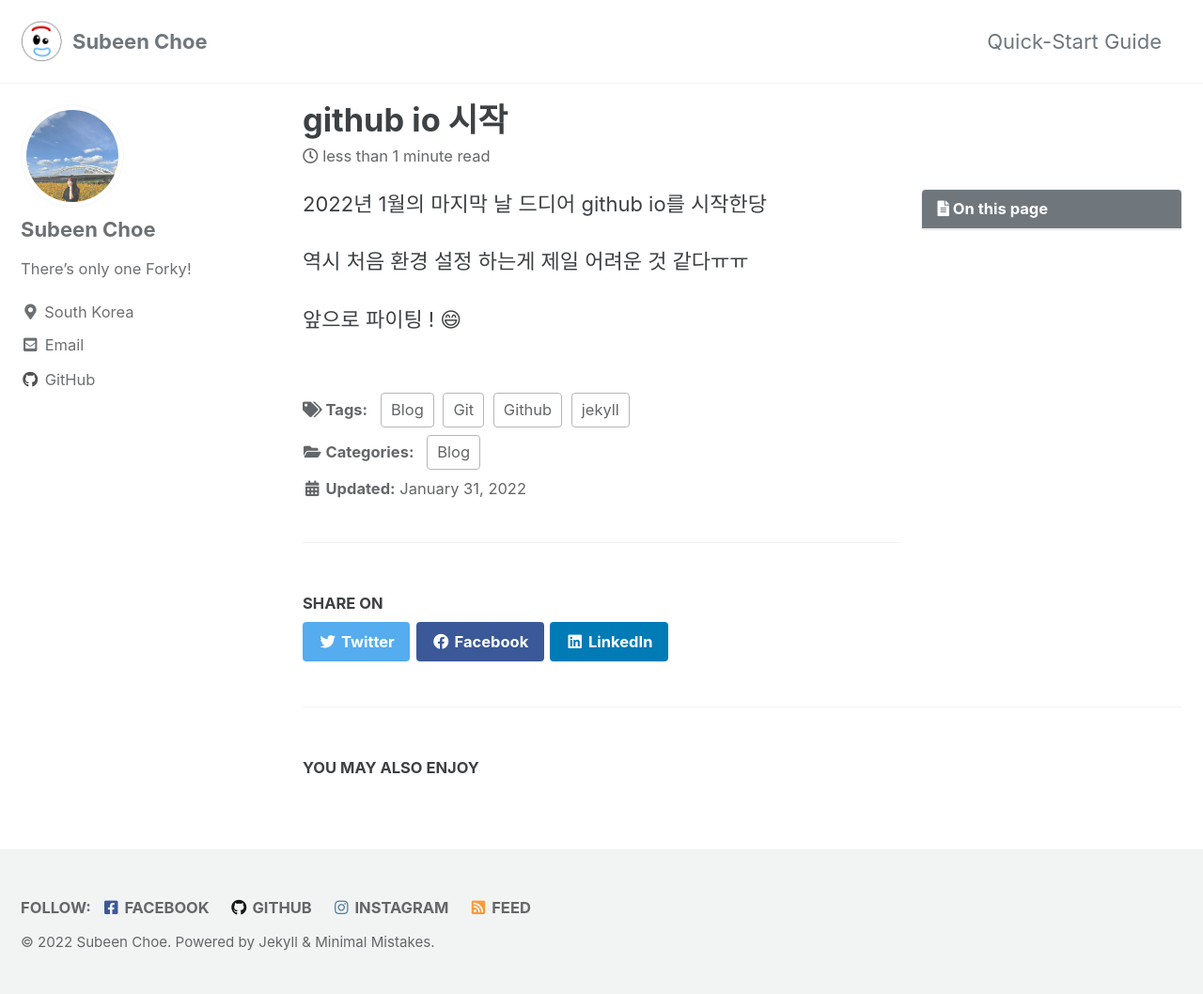
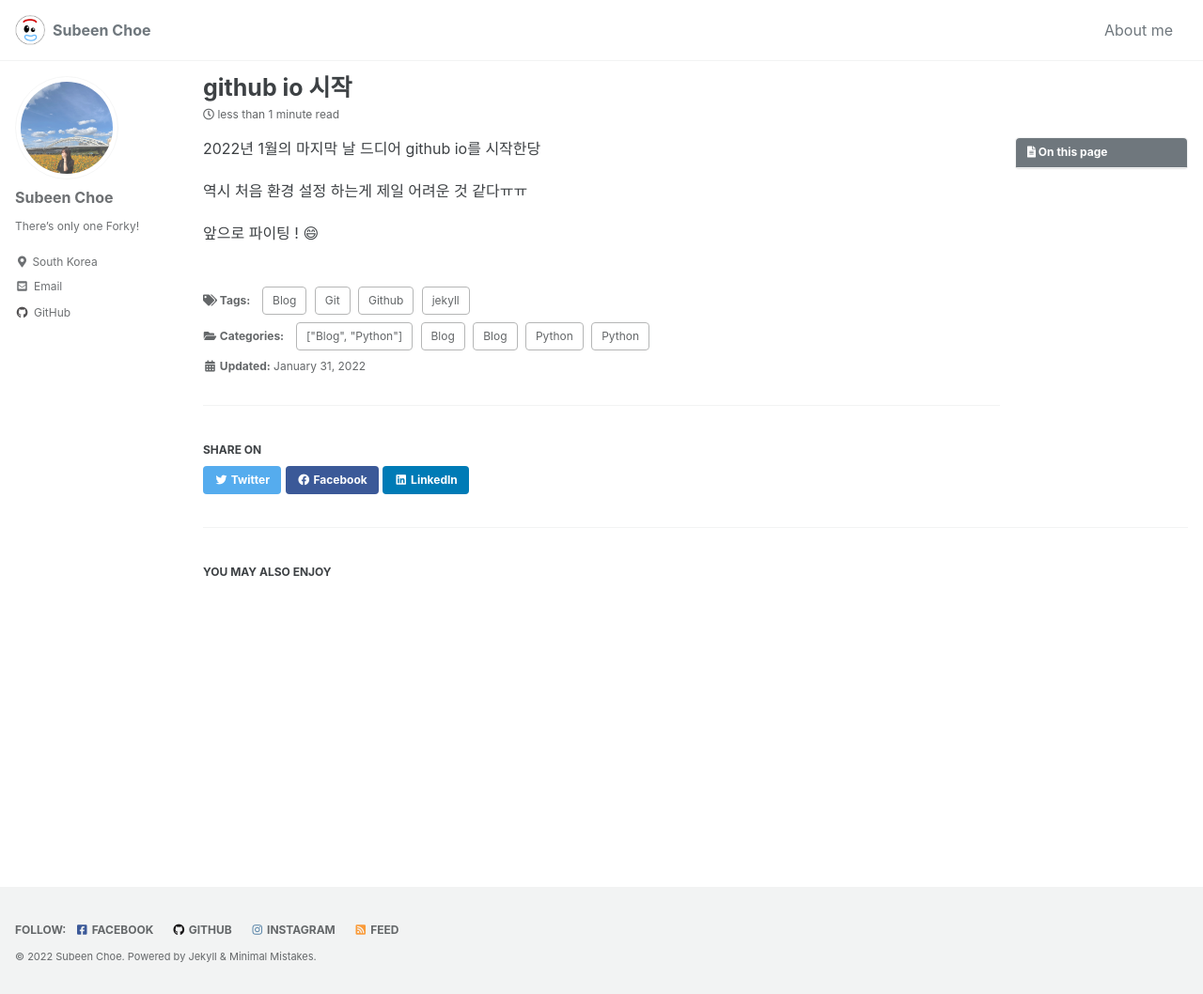
Before and after one commit to subeenz/subeenz.github.io, a Jekyll site: the page built from _posts/2022-01-30-1st-post.md, in a window 1280 px wide and 1058 px high. Shown: the whole window at 94% size. Built offline with Jekyll 4.4.1, drawn with Linux system fonts in a browser that asks for light colours; cached includes are drawn as plain includes; emoji names are drawn with the system emoji font.

Commit message:
Resizing page content

```diff
--- a/_data/navigation.yml
+++ b/_data/navigation.yml
@@ -1,7 +1,7 @@
 # main links
 main:
-  - title: "Quick-Start Guide"
-    url: https://mmistakes.github.io/minimal-mistakes/docs/quick-start-guide/
+  - title: "About me"
+    url:
   # - title: "About"
   #   url: https://mmistakes.github.io/minimal-mistakes/about/
   # - title: "Sample Posts"
--- a/_posts/2022-01-30-1st-post.md
+++ b/_posts/2022-01-30-1st-post.md
@@ -3,7 +3,7 @@ title:  "github io 시작"
 excerpt: "github io를 시작해보자."
 
 categories:
-  - Blog
+  - ['Blog', 'Python']
 tags:
   - [Blog, jekyll, Github, Git]
 
--- a/_sass/minimal-mistakes/_reset.scss
+++ b/_sass/minimal-mistakes/_reset.scss
@@ -8,18 +8,18 @@ html {
   /* apply a natural box layout model to all elements */
   box-sizing: border-box;
   background-color: $background-color;
-  font-size: 16px;
+  font-size: 16px;                        // Default 16px;
 
   @include breakpoint($medium) {
-    font-size: 18px;
+    font-size: 16px;                      // Default 18px;
   }
 
   @include breakpoint($large) {
-    font-size: 20px;
+    font-size: 16px;                      // Default 20px;
   }
 
   @include breakpoint($x-large) {
-    font-size: 22px;
+    font-size: 16px;                      // Default 22px;
   }
 
   -webkit-text-size-adjust: 100%;
--- a/_sass/minimal-mistakes/_variables.scss
+++ b/_sass/minimal-mistakes/_variables.scss
@@ -155,9 +155,9 @@ $max-width: $x-large !default;
    Grid
    ========================================================================== */
 
-$right-sidebar-width-narrow: 200px !default;
-$right-sidebar-width: 300px !default;
-$right-sidebar-width-wide: 400px !default;
+$right-sidebar-width-narrow: 100px !default;  // 200px !default;
+$right-sidebar-width: 200px !default;         // 300px !default;
+$right-sidebar-width-wide: 250px !default;    // 400px !default;
 
 /*
    Other
```
